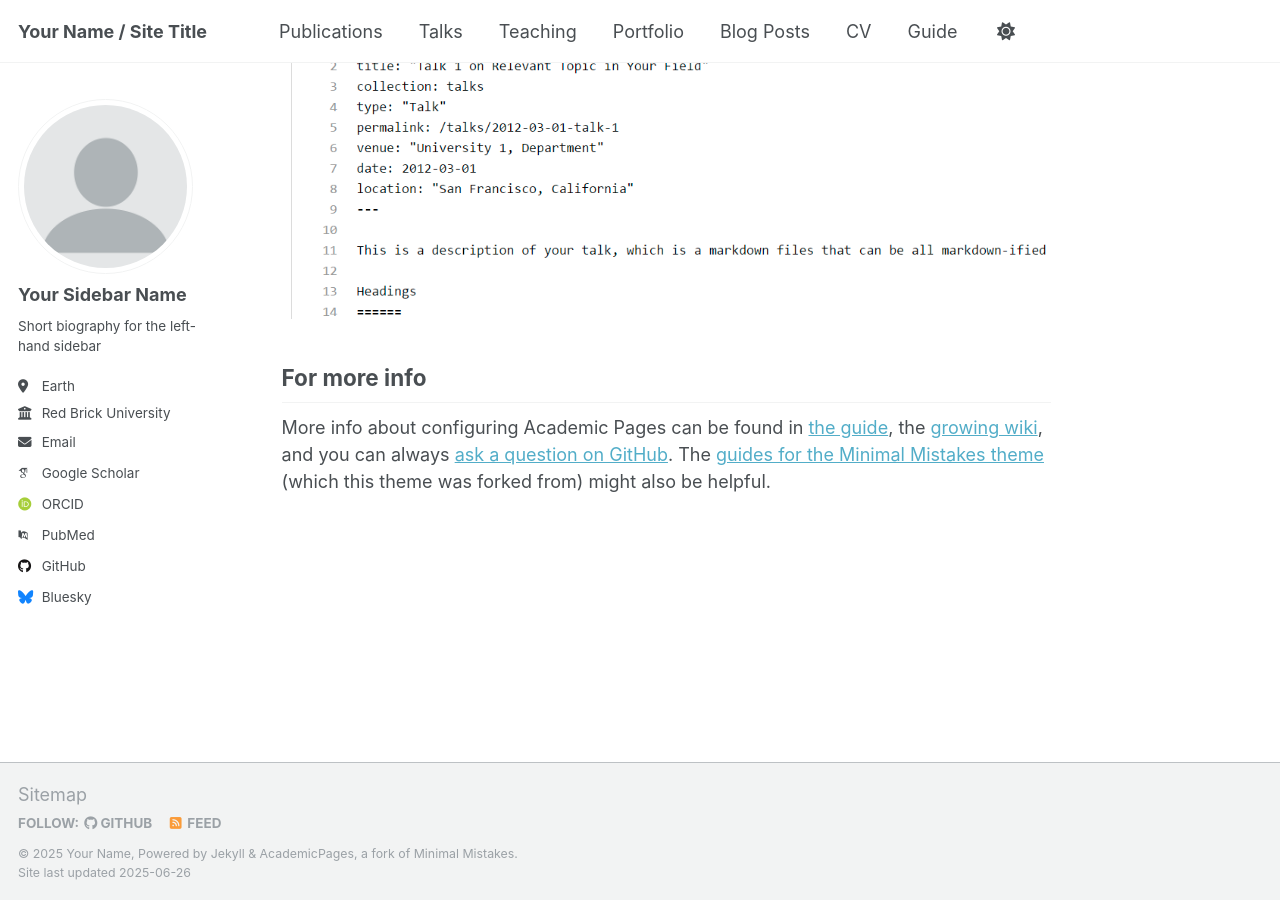
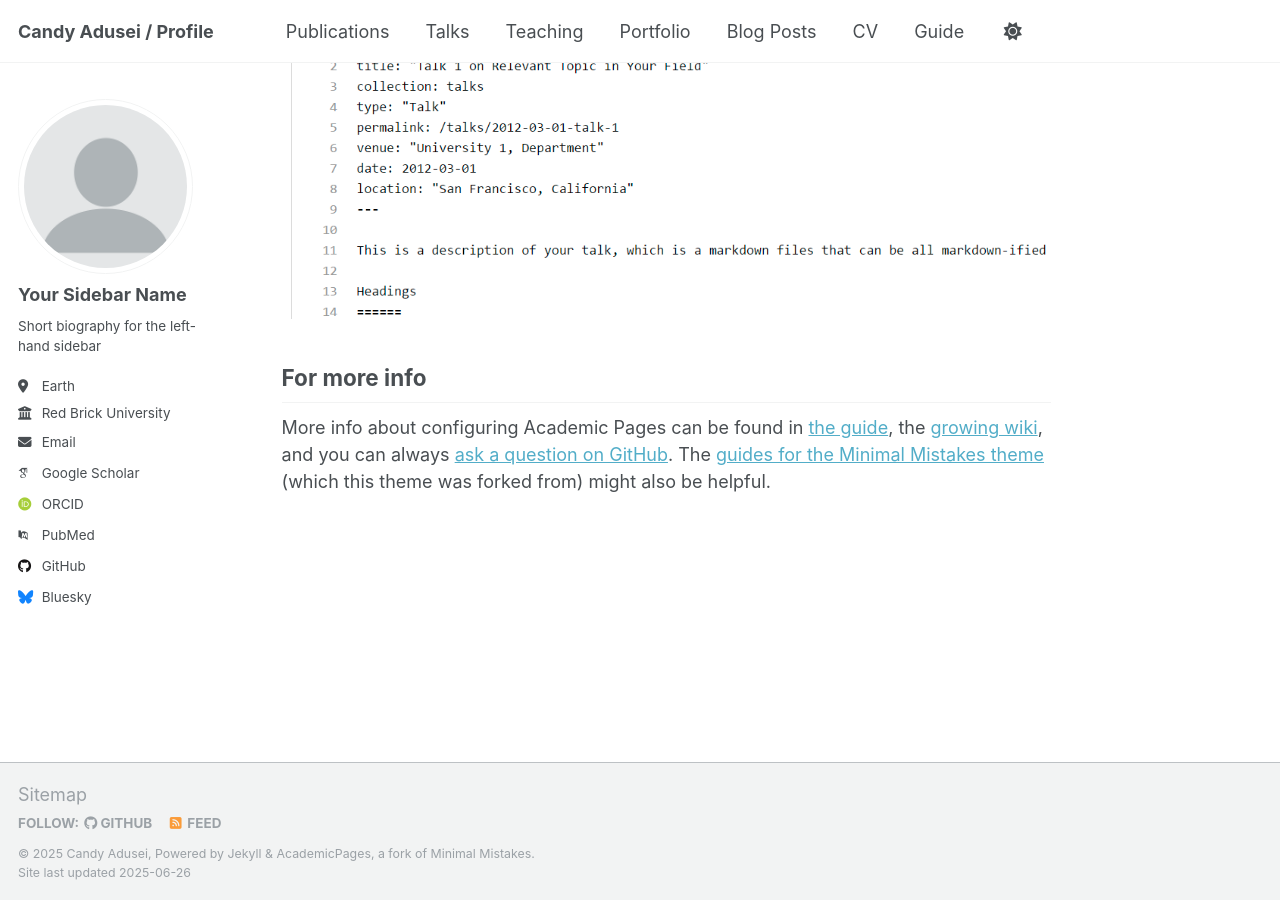
Before and after one commit to Candy-Adusei/candy-adusei.github.io, a Jekyll site: the page built from _pages/about.md, in a window 1280 px wide and 900 px high, scrolled down 2636 px. Built offline with Jekyll 4.4.1, drawn with Linux system fonts in a browser that asks for light colours; some web fonts are replaced.

Commit message:
Update _config.yml

```diff
--- a/_config.yml
+++ b/_config.yml
@@ -9,9 +9,9 @@
 # Basic Site Settings
 locale                   : "en-US"
 site_theme               : "default"
-title                    : "Your Name / Site Title"
+title                    : "Candy Adusei / Profile"
 title_separator          : "-"
-name                     : &name "Your Name"
+name                     : &name "Candy Adusei"
 description              : &description "personal description"
 url                      : https://academicpages.github.io # the base hostname & protocol for your site e.g. "https://[your GitHub username].github.io" or if you already have some other page hosted on Github then use "https://[your GitHub username].github.io/[Your Repo Name]"
 baseurl                  : "" # the subpath of your site, e.g. "/blog"
```
